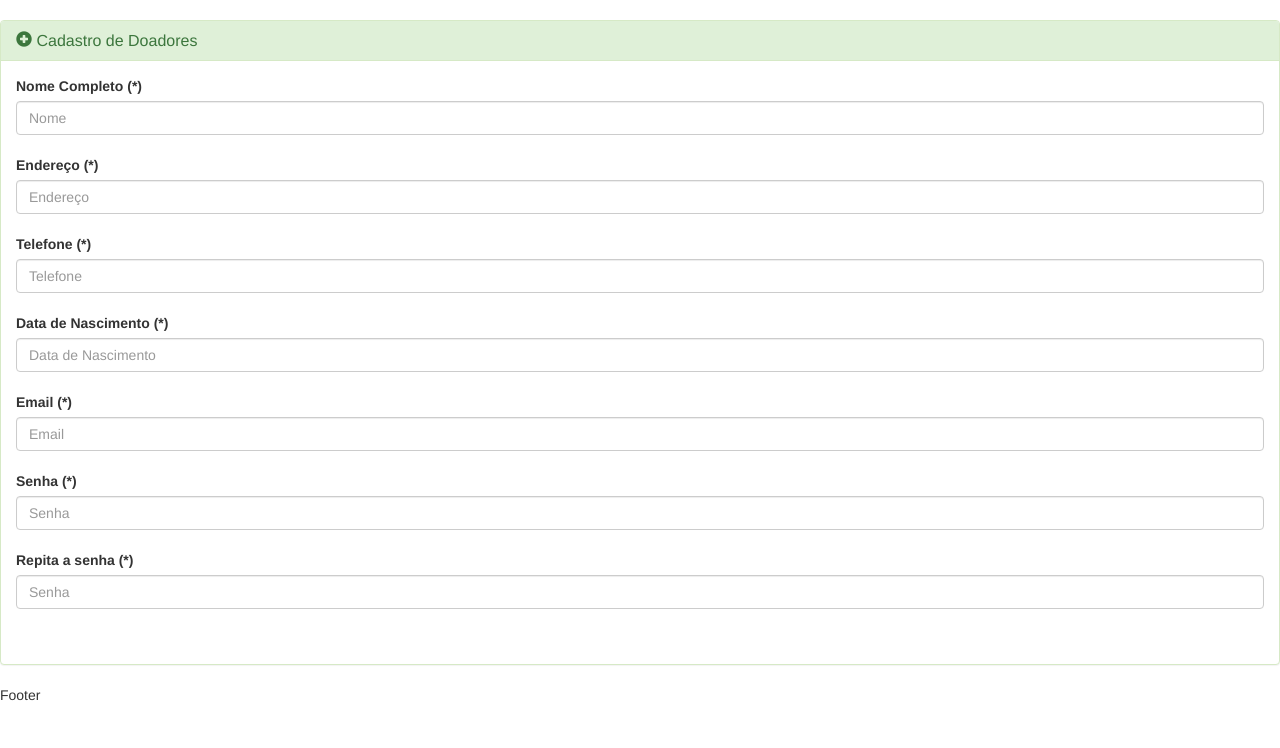
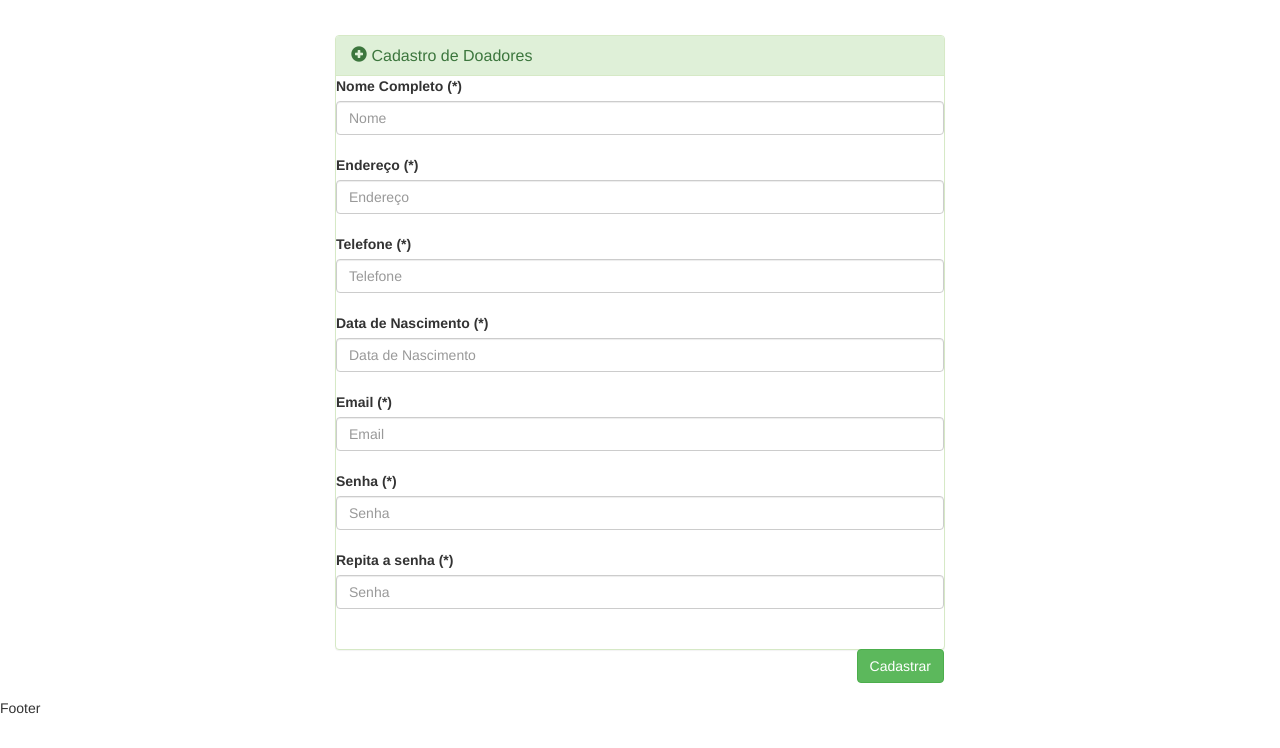
Before and after one commit to ArleyOliveira/SistemaSolidario, a CodeIgniter app: page /database/index.php/doador/cadastrar in a window 1280 px wide. Shown: the part 52-800 px from the top of the page. Run offline with CodeIgniter, Linux system fonts and the light colour scheme; some libraries are stand-ins or nearby versions.

Commit message:
Centralizar formulario

```diff
--- a/application/views/doadores/cadastrar.php
+++ b/application/views/doadores/cadastrar.php
@@ -6,14 +6,16 @@
     </head>
     <body>
         <a name="cadastro"></a>
+
+        <div class="panel-body">
+            <div class="row">
+                <div class="col-md-3"></div>
+                <div class="col-md-6">
                     <div class="panel panel-success">
                         <div class="panel-heading">
                             <h3 class="panel-title">
                                 <span class="glyphicon glyphicon-plus-sign" aria-hidden="true"></span> Cadastro de Doadores</h3>
                         </div>
-    <div class="panel-body">
-        <div class="row">
-            <div class="col-md-12">
                         <?php
                         echo form_open('doadores/create');
                         echo form_label('Nome Completo (*)') . "<br />";
@@ -31,8 +33,15 @@
                         echo form_label("Repita a senha (*)") . "<br />";
                         echo form_password(array('name' => 'senha2', 'class' => 'form-control', 'placeholder' => 'Senha'), set_value('senha2')) . "<br /> <br />";
                         ?>
+                        <?php
+                        echo '<span id="sumit" style="display: inline;float: right;">';
+                        echo form_submit(array('name' => 'cadastrar', 'class' => 'btn btn-success'), 'Cadastrar') . "<br />";
+                        echo '</span>';
+                        echo form_close();
+                        ?>
                     </div>
                 </div>
+                <div class="col-md-3"></div>
             </div>
         </div>
     </body>
```
Lines whose indentation alone changed are shown as unchanged.
